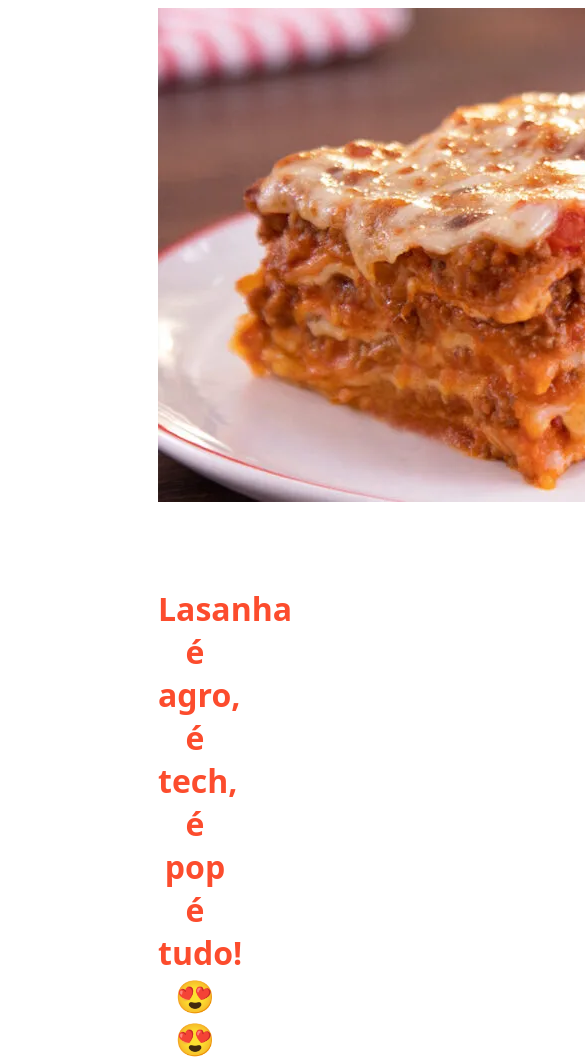
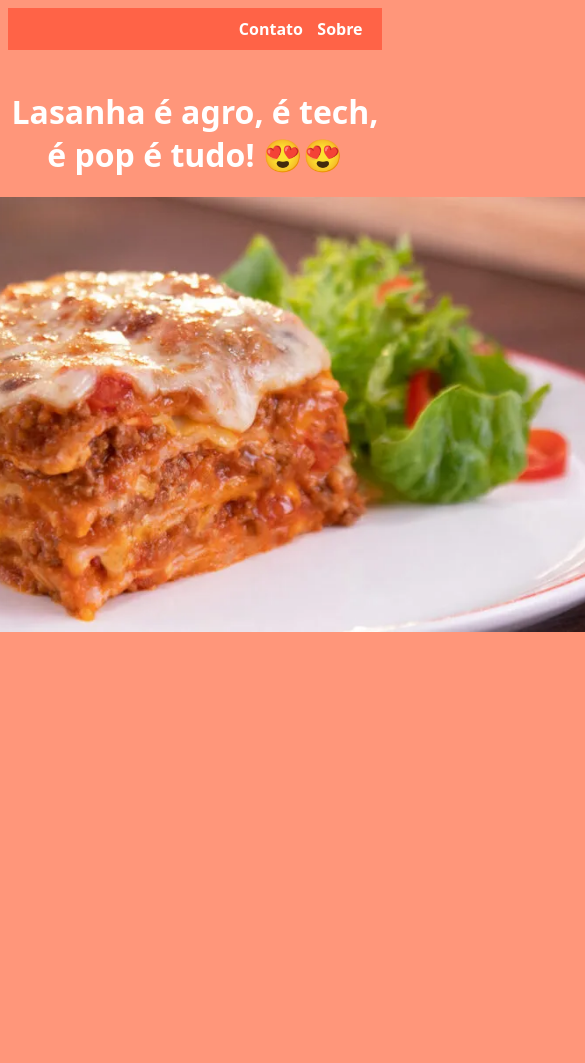
Before and after one commit to brenolx/lasagna-page, a plain HTML site: page index.html in a window 390 px wide. Shown: the top 1063 px of the page, 585 px wide, since content can reach past the window. After the commit the page ends 844 px from the top, so only its background shows below. Drawn offline with Linux system fonts and the light colour scheme.

Commit message:
Adicionando NavBar e alterando responsividade

```diff
--- a/index.html
+++ b/index.html
@@ -9,9 +9,23 @@
 </head>
 
 <body>
-  <div class="item">
+  <div class="cabecalho">
+    <!-- <h2>Olá</h2> -->
+    <div class="sobre-contato">
+      <a href="/">Contato</a></li>
+      <a href="/">Sobre</a></li>
+    </div>
+  </div>
+
+
+  <div class="grid-titulo">
+    <div class="teste">
+      <h1>Lasanha é agro, é tech, é pop é tudo! 😍😍</h1>
+    </div>
+  </div>
+
+  <div class="grid">
     <img src="assets/img/Lasanha_tradicional-1024x494.png" alt="">
-    <h1>Lasanha é agro, é tech, é pop é tudo! 😍😍</h1>
   </div>
 
 
--- a/styles/style.css
+++ b/styles/style.css
@@ -1,15 +1,69 @@
 body {
   font-family: system-ui;
-}
-
-.item {
-  padding: 0px 150px 0px 150px;
-  /* background-color: aquamarine; */
-  text-align: center;
+  background-color: #ff967a;
 }
 
 h1 {
-  margin-top: 80px;
+  margin-top: 20px;
   text-align: center;
-  color: rgb(252, 76, 45);
+  color: #fff;
 }
+
+/* h2 {
+  margin-top: 0px;
+  background: #ddd;
+} */
+
+img {
+  max-width: 100%;
+}
+
+.grid {
+  display: grid;
+  grid-template-columns: 900px;
+  justify-content: center;
+  margin-bottom: 40px;
+}
+
+.grid-titulo {
+  display: grid;
+  grid-template-columns: auto;
+  justify-content: center;
+  /* background-color: aquamarine; */
+}
+
+.teste {
+  /* background-color: burlywood; */
+}
+
+.cabecalho {
+  background: tomato;
+  margin-bottom: 20px;
+  display: grid;
+  grid-template-columns: auto;
+  justify-content: end;
+}
+
+.sobre-contato {
+  width: auto;
+  display: grid;
+  grid-template-columns: 1fr 1fr;
+  gap: 5px;
+  justify-content: center;
+  padding: 0px 10px;
+}
+
+.cabecalho a,
+li {
+  text-decoration: none;
+  list-style: none;
+}
+
+.cabecalho a {
+  /* background: violet; */
+  padding: 10px 0px;
+  display: block;
+  text-align: center;
+  color: #fff;
+  font-weight: bold;
+}
```
